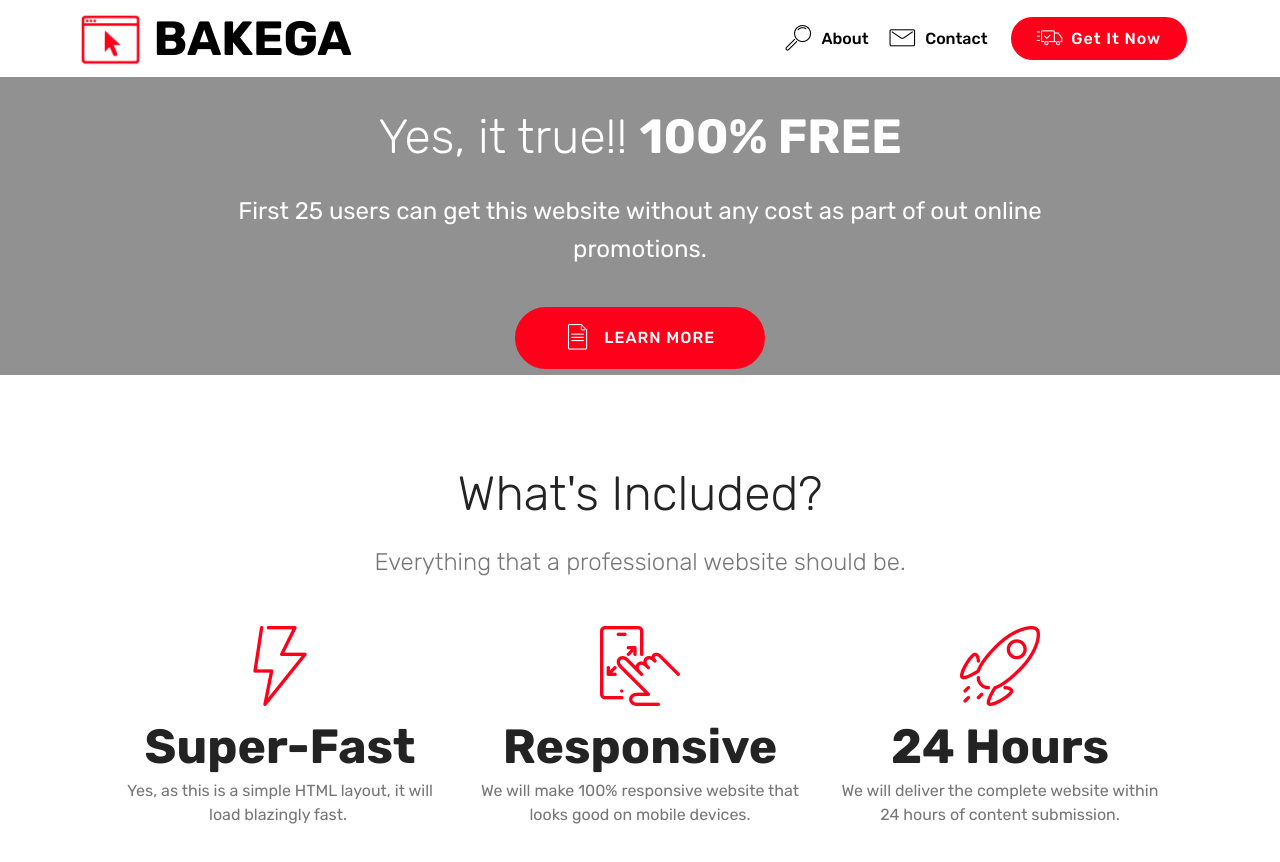
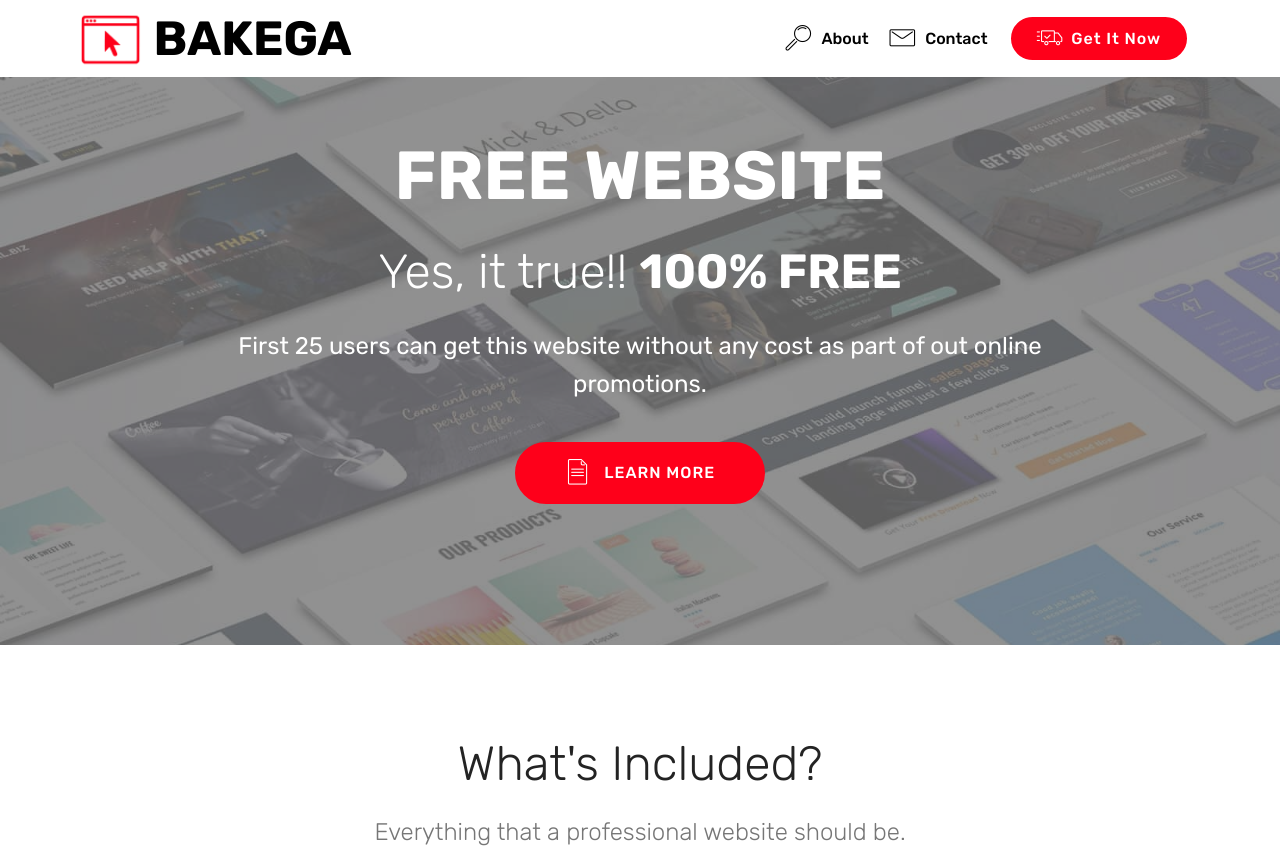
Before and after one commit to bakega/blue-moon-kentucky, a plain HTML site: page index.html in a window 1280 px wide. Shown: the top 862 px of the page. Drawn offline with Linux system fonts and the light colour scheme; files whose address does not match are found by name.

Commit message:
Update index.html

```diff
--- a/index.html
+++ b/index.html
@@ -62,7 +62,7 @@
     </nav>
 </section>
 
-
+<section class="engine"><a href="https://mobirise.info/f">easy website maker</a></section><section class="header1 cid-rgR8bBXEja mbr-parallax-background" id="header1-1">
 
 
 
```
